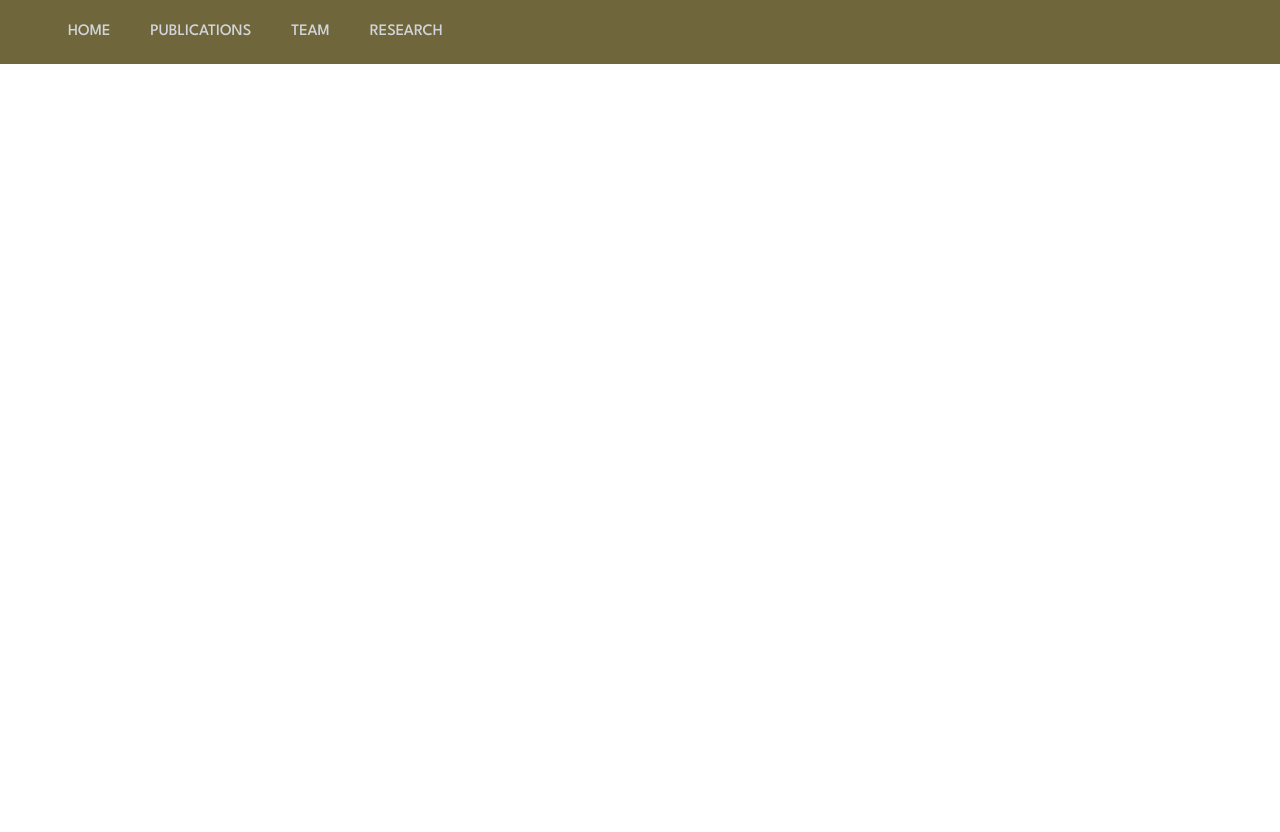
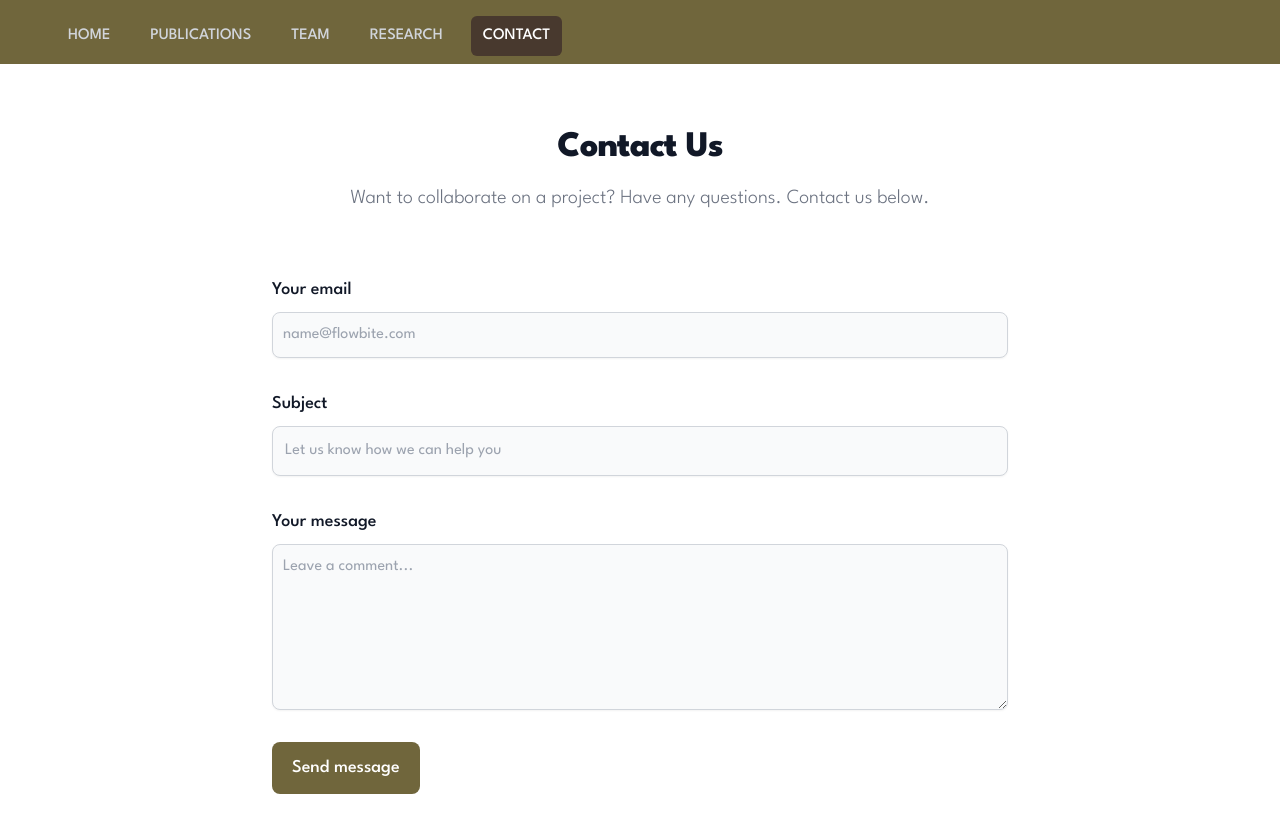
Before and after one commit to meaghansharrard89/frank-fogarty, a React (Create React App) app: page /contact in a window 1280 px wide. Shown: the top 832 px of the page. Before the commit the page ends 800 px from the top, so only its background shows below. Built offline with nearby package versions, Linux system fonts and the light colour scheme.

Commit message:
add contact form

```diff
--- a/src/components/App.js
+++ b/src/components/App.js
@@ -5,6 +5,7 @@ import Publication from "../pages/Publication";
 import Team from "../pages/Team";
 import Research from "../pages/Research";
 import NavBar from "./NavBar";
+import Contact from "../pages/Contact";
 
 function App() {
   return (
@@ -23,6 +24,9 @@ function App() {
         <Route exact path="/research">
           <Research />
         </Route>
+        <Route exact path="/contact">
+          <Contact />
+        </Route>
       </Switch>
     </Router>
   );
--- a/src/components/NavBar.js
+++ b/src/components/NavBar.js
@@ -7,9 +7,9 @@ function NavBar() {
 
   return (
     <>
-      <nav className="bg-greenAccent">
+      <nav className="bg-greenAccent navbar">
         <div className="mx-auto max-w-7xl px-2 sm:px-6 lg:px-8">
-          <div className="relative flex h-16 items-center justify-between">
+          <div className="relative flex items-center justify-between">
             <div className="absolute inset-y-0 left-0 flex items-center sm:hidden">
               <button
                 type="button"
@@ -18,8 +18,8 @@ function NavBar() {
                 aria-expanded="false"
               ></button>
             </div>
-            <div className="flex flex-1 items-center justify-center sm:items-stretch sm:justify-start">
-              <div className="flex flex-shrink-0 items-center"></div>
+            <div className="flex items-center justify-center sm:justify-start">
+              <div className="flex-shrink-0 items-center"></div>
               <div className="hidden sm:ml-6 sm:block">
                 <div className="flex space-x-4">
                   <NavLink
@@ -66,6 +66,18 @@ function NavBar() {
                     onClick={() => setCurrentPage("/research")}
                   >
                     RESEARCH
+                  </NavLink>
+                  <NavLink
+                    exact
+                    to="/contact"
+                    className={`${
+                      currentPage === "/contact"
+                        ? "bg-darkGreenAccent text-white"
+                        : "text-gray-300 hover:bg-darkGreenAccent hover:text-white"
+                    } rounded-md px-3 py-2 text-m font-medium`}
+                    onClick={() => setCurrentPage("/contact")}
+                  >
+                    CONTACT
                   </NavLink>
                 </div>
               </div>
@@ -128,6 +140,18 @@ function NavBar() {
             >
               RESEARCH
             </NavLink>
+            <NavLink
+              exact
+              to="/contact"
+              className={`${
+                currentPage === "/contact"
+                  ? "bg-darkGreenAccent text-white"
+                  : "text-gray-300 hover:bg-darkGreenAccent hover:text-white"
+              } rounded-md px-3 py-2 text-m font-medium`}
+              onClick={() => setCurrentPage("/contact")}
+            >
+              CONTACT
+            </NavLink>
           </div>
         </div>
       </nav>
--- a/src/index.css
+++ b/src/index.css
@@ -51,3 +51,18 @@ body {
   max-width: 100%; /* Ensure image doesn't exceed its container */
   height: auto; /* Maintain aspect ratio */
 }
+
+/* Adjust height for larger screens */
+@media (min-width: 640px) {
+  .navbar {
+    height: 6rem; /* Adjust height for medium-sized screens */
+    padding-top: 1.5rem; /* Add space between NavLinks and top of navbar */
+  }
+}
+
+@media (min-width: 1024px) {
+  .navbar {
+    height: 4rem; /* Adjust height for larger screens */
+    padding-top: 1rem; /* Add more space between NavLinks and top of navbar */
+  }
+}
--- /dev/null
+++ b/src/pages/Contact.js
@@ -0,0 +1,110 @@
+import React, { useState } from "react";
+
+function Contact() {
+  const [result, setResult] = useState("");
+
+  const onSubmit = async (event) => {
+    event.preventDefault();
+    setResult("Sending....");
+    const formData = new FormData(event.target);
+
+    formData.append("apikey", "5d964c3c-46c4-4728-862d-2a90af06adda");
+
+    const response = await fetch("https://api.web3forms.com/submit", {
+      method: "POST",
+      body: formData,
+    });
+
+    const data = await response.json();
+
+    if (data.success) {
+      setResult("Form Submitted Successfully");
+      event.target.reset();
+    } else {
+      console.log("Error", data);
+      setResult(data.message);
+    }
+  };
+
+  return (
+    <section class="bg-white dark:bg-gray-900 fade-in">
+      <div class="py-8 lg:py-16 px-4 mx-auto max-w-screen-md">
+        <h2 class="mb-4 text-4xl tracking-tight font-extrabold text-center text-gray-900 dark:text-white">
+          Contact Us
+        </h2>
+        <p class="mb-8 lg:mb-16 font-light text-center text-gray-500 dark:text-gray-400 sm:text-xl">
+          Want to collaborate on a project? Have any questions. Contact us
+          below.
+        </p>
+        <form
+          class="space-y-8"
+          action="https://api.web3forms.com/submit"
+          method="POST"
+          onSubmit={onSubmit}
+        >
+          <input
+            type="hidden"
+            name="apikey"
+            value="5d964c3c-46c4-4728-862d-2a90af06adda"
+          />
+          <div>
+            <label
+              for="email"
+              class="block mb-2 text-lg font-medium text-gray-900 dark:text-gray-300"
+            >
+              Your email
+            </label>
+            <input
+              type="email"
+              id="email"
+              class="shadow-sm bg-gray-50 border border-gray-300 text-gray-900 text-md rounded-lg focus:ring-primary-500 focus:border-primary-500 block w-full p-2.5 dark:bg-gray-700 dark:border-gray-600 dark:placeholder-gray-400 dark:text-white dark:focus:ring-primary-500 dark:focus:border-primary-500 dark:shadow-sm-light"
+              placeholder="name@flowbite.com"
+              required
+            />
+          </div>
+          <div>
+            <label
+              for="subject"
+              class="block mb-2 text-lg font-medium text-gray-900 dark:text-gray-300"
+            >
+              Subject
+            </label>
+            <input
+              type="text"
+              id="subject"
+              class="block p-3 w-full text-md text-gray-900 bg-gray-50 rounded-lg border border-gray-300 shadow-sm focus:ring-primary-500 focus:border-primary-500 dark:bg-gray-700 dark:border-gray-600 dark:placeholder-gray-400 dark:text-white dark:focus:ring-primary-500 dark:focus:border-primary-500 dark:shadow-sm-light"
+              placeholder="Let us know how we can help you"
+              required
+            />
+          </div>
+          <div class="sm:col-span-2">
+            <label
+              for="message"
+              class="block mb-2 text-lg font-medium text-gray-900 dark:text-gray-400"
+            >
+              Your message
+            </label>
+            <textarea
+              id="message"
+              rows="6"
+              class="block p-2.5 w-full text-md text-gray-900 bg-gray-50 rounded-lg shadow-sm border border-gray-300 focus:ring-primary-500 focus:border-primary-500 dark:bg-gray-700 dark:border-gray-600 dark:placeholder-gray-400 dark:text-white dark:focus:ring-primary-500 dark:focus:border-primary-500"
+              placeholder="Leave a comment..."
+            ></textarea>
+          </div>
+          <input
+            type="hidden"
+            name="redirect"
+            value="https://web3forms.com/success"
+          />
+          <button
+            type="submit"
+            class="py-3 px-5 text-lg font-medium text-center text-white rounded-lg bg-greenAccent sm:w-fit hover:bg-darkGreenAccent focus:ring-4 focus:outline-none focus:ring-primary-300 dark:bg-darkGreenAccent dark:hover:bg-darkGreenAccent dark:focus:ring-primary-800"
+          >
+            Send message
+          </button>
+        </form>
+      </div>
+    </section>
+  );
+}
+export default Contact;
```
